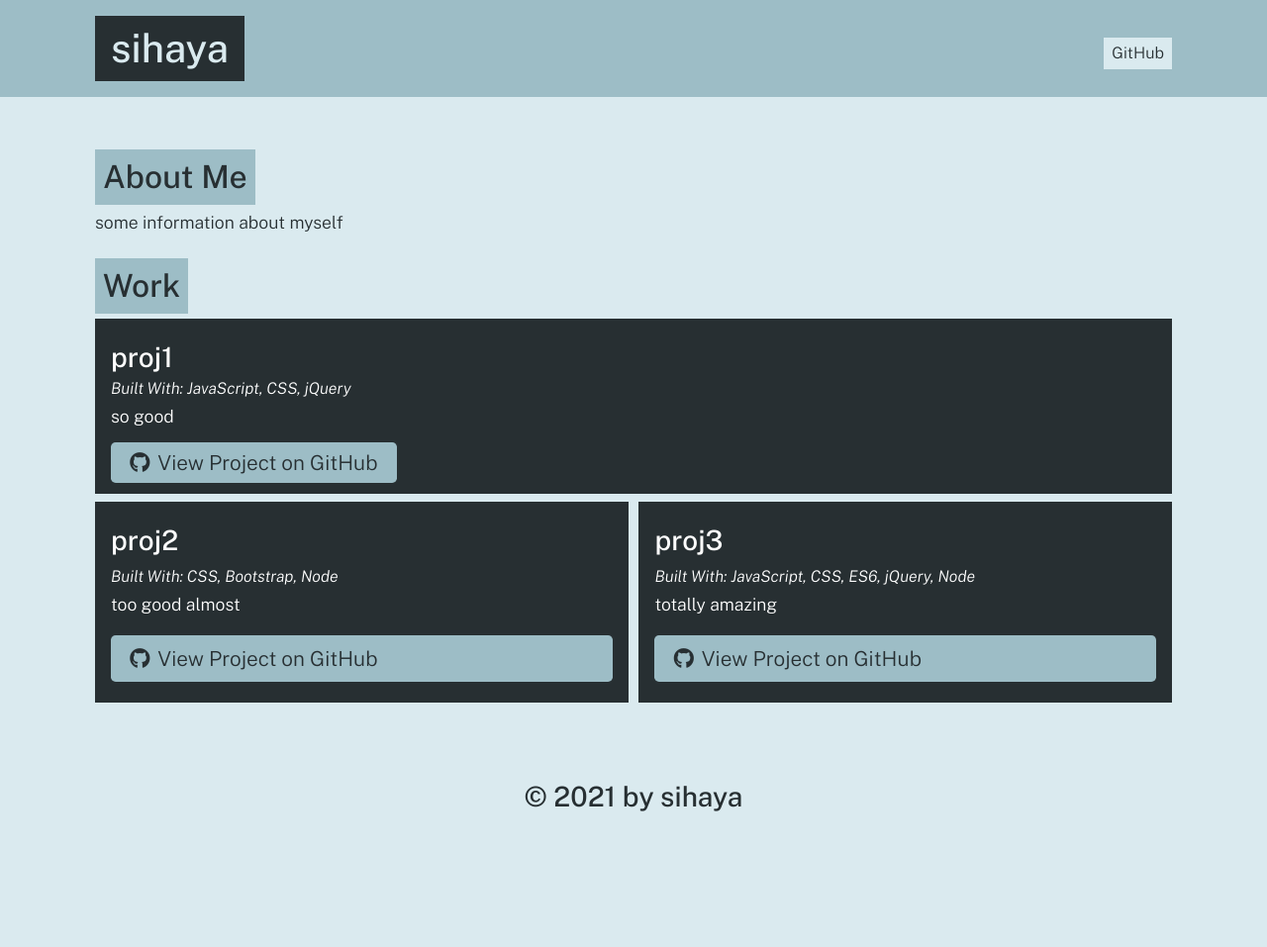
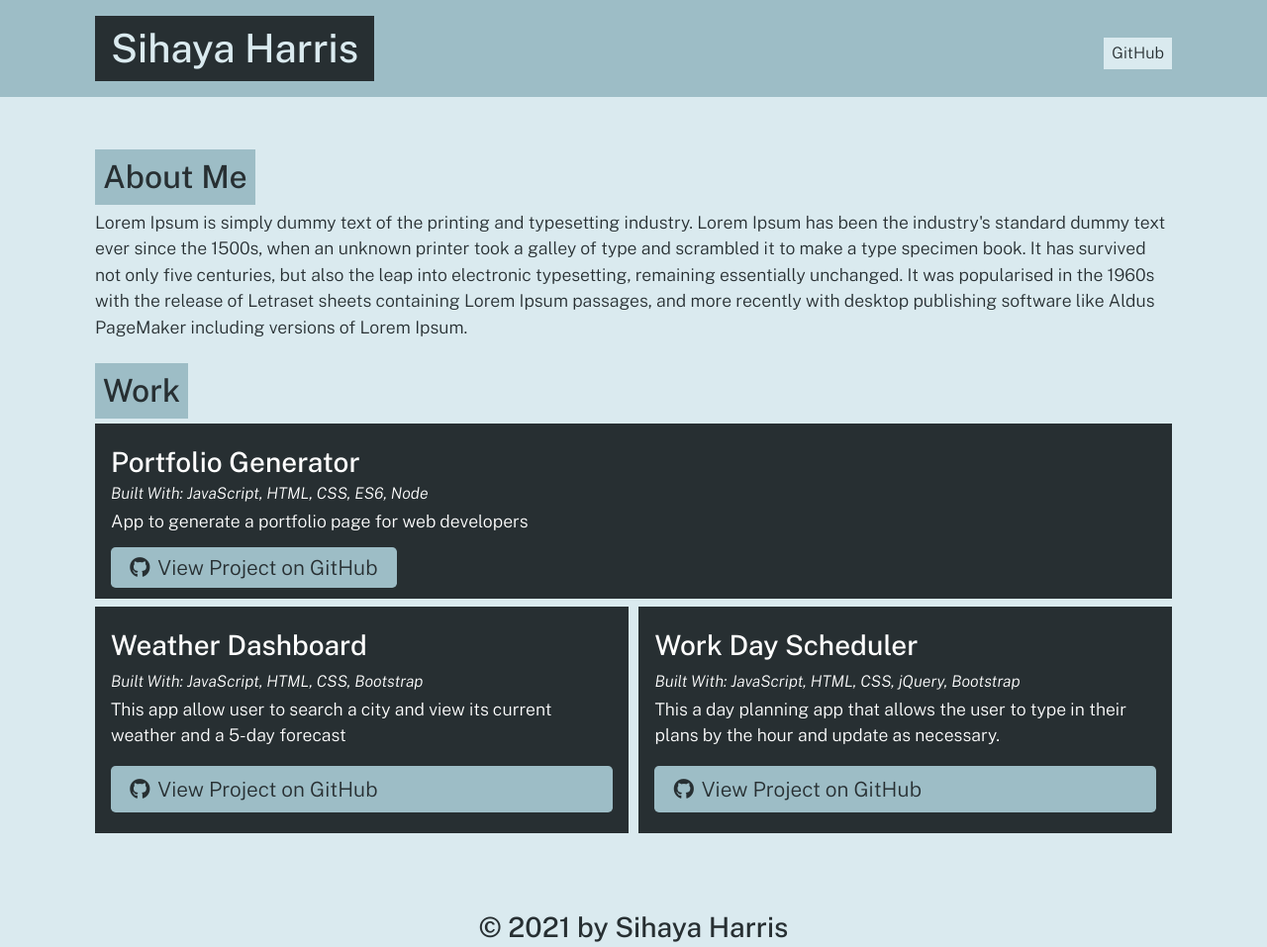
Before and after one commit to sihayah/portfolio-generator, a website: page dist/index.html in a window 1280 px wide. Shown: the whole page at 99% size. Before the commit the page ends 843 px from the top, so only its background shows below. Drawn offline with nearby package versions, Linux system fonts and the light colour scheme.

Commit message:
readme update

```diff
--- a/dist/index.html
+++ b/dist/index.html
@@ -15,7 +15,7 @@
     <body>
       <header>
         <div class="container flex-row justify-space-between align-center py-3">
-          <h1 class="page-title text-secondary bg-dark py-2 px-3">sihaya</h1>
+          <h1 class="page-title text-secondary bg-dark py-2 px-3">Sihaya Harris</h1>
           <nav class="flex-row">
             <a class="ml-2 my-1 px-2 py-1 bg-secondary text-dark" href="https://github.com/sihayah">GitHub</a>
           </nav>
@@ -25,7 +25,7 @@
 
       <section class="my-3" id="about">
         <h2 class="text-dark bg-primary p-2 display-inline-block">About Me</h2>
-        <p>some information about myself</p>
+        <p>Lorem Ipsum is simply dummy text of the printing and typesetting industry. Lorem Ipsum has been the industry's standard dummy text ever since the 1500s, when an unknown printer took a galley of type and scrambled it to make a type specimen book. It has survived not only five centuries, but also the leap into electronic typesetting, remaining essentially unchanged. It was popularised in the 1960s with the release of Letraset sheets containing Lorem Ipsum passages, and more recently with desktop publishing software like Aldus PageMaker including versions of Lorem Ipsum.</p>
       </section>
 
 
@@ -34,35 +34,35 @@
         <div class="flex-row justify-space-between">
 
             <div class="col-12 mb-2 bg-dark text-light p-3">
-              <h3 class="portfolio-item-title text-light">proj1</h3>
+              <h3 class="portfolio-item-title text-light">Portfolio Generator</h3>
               <h5 class="portfolio-languages">
                 Built With:
-                JavaScript, CSS, jQuery
+                JavaScript, HTML, CSS, ES6, Node
               </h5>
-              <p>so good</p>
-              <a href="github.com" class="btn"><i class="fab fa-github mr-2"></i>View Project on GitHub</a>
+              <p>App to generate a portfolio page for web developers</p>
+              <a href="https://github.com/sihayah/portfolio-generator" class="btn"><i class="fab fa-github mr-2"></i>View Project on GitHub</a>
             </div>
 
 
 
             <div class="col-12 col-md-6 mb-2 bg-dark text-light p-3 flex-column">
-              <h3 class="portfolio-item-title text-light">proj2</h3>
+              <h3 class="portfolio-item-title text-light">Weather Dashboard</h3>
               <h5 class="portfolio-languages">
                 Built With:
-                CSS, Bootstrap, Node
+                JavaScript, HTML, CSS, Bootstrap
               </h5>
-              <p>too good almost</p>
-              <a href="a link" class="btn mt-auto"><i class="fab fa-github mr-2"></i>View Project on GitHub</a>
+              <p>This app allow user to search a city and view its current weather and a 5-day forecast</p>
+              <a href="https://sihayah.github.io/weather-dashboard/" class="btn mt-auto"><i class="fab fa-github mr-2"></i>View Project on GitHub</a>
             </div>
 
             <div class="col-12 col-md-6 mb-2 bg-dark text-light p-3 flex-column">
-              <h3 class="portfolio-item-title text-light">proj3</h3>
+              <h3 class="portfolio-item-title text-light">Work Day Scheduler</h3>
               <h5 class="portfolio-languages">
                 Built With:
-                JavaScript, CSS, ES6, jQuery, Node
+                JavaScript, HTML, CSS, jQuery, Bootstrap
               </h5>
-              <p>totally amazing</p>
-              <a href="another link" class="btn mt-auto"><i class="fab fa-github mr-2"></i>View Project on GitHub</a>
+              <p>This a day planning app that allows the user to type in their plans by the hour and update as necessary.</p>
+              <a href="https://sihayah.github.io/work-day-scheduler/" class="btn mt-auto"><i class="fab fa-github mr-2"></i>View Project on GitHub</a>
             </div>
 
         </div>
@@ -70,7 +70,7 @@
 
       </main>
       <footer class="container text-center py-3">
-        <h3 class="text-dark">&copy; 2021 by sihaya</h3>
+        <h3 class="text-dark">&copy; 2021 by Sihaya Harris</h3>
       </footer>
     </body>
     </html>
```
Also changed, not shown: README.md, landing.png (added), 1 other file.
